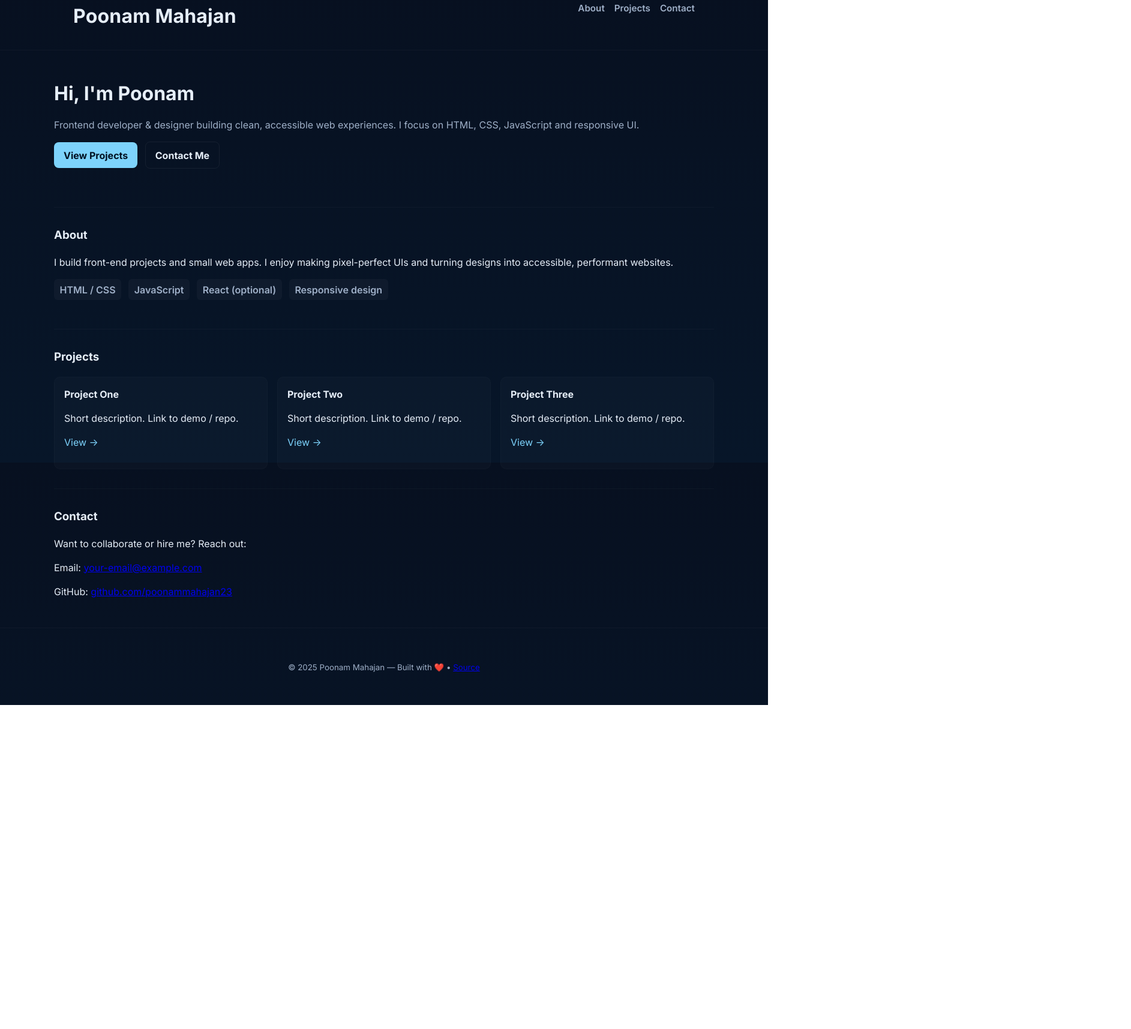
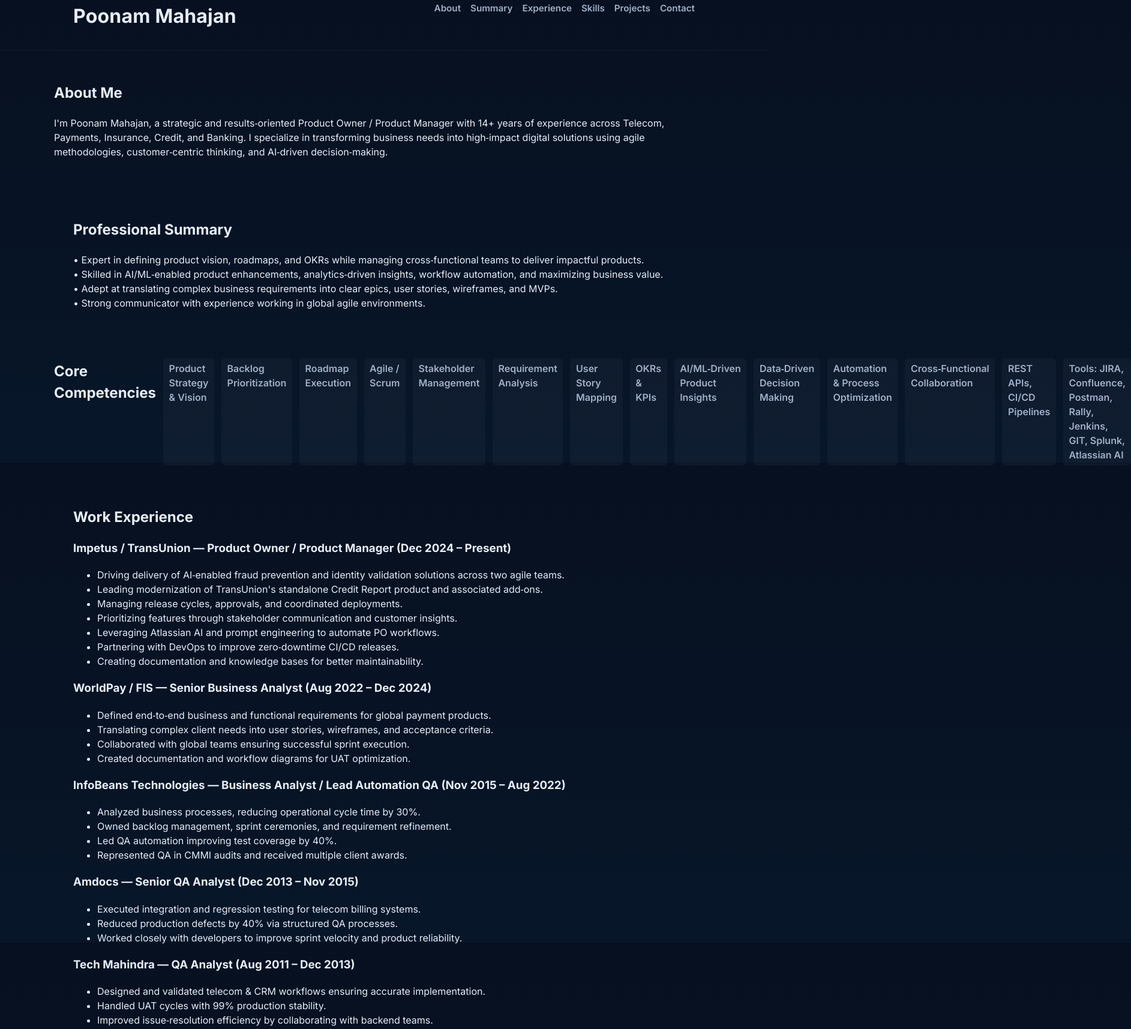
Before and after one commit to poonammahajan23/poonammahajan23.github.io, a plain HTML site: page index.html in a window 1280 px wide. Shown: the part 29-1744 px from the top of the page at 60% size, 1885 px wide, since content can reach past the window. Before the commit the page ends 1204 px from the top, so only its background shows below. Drawn offline with Linux system fonts and the light colour scheme.

Commit message:
Revise portfolio content and structure in index.html
Updated the portfolio content to reflect current role and skills, including a new professional summary and contact information.

```diff
--- a/index.html
+++ b/index.html
@@ -1,10 +1,11 @@
+<!-- Updated index.html with resume content -->
 <!doctype html>
 <html lang="en">
 <head>
   <meta charset="utf-8" />
   <meta name="viewport" content="width=device-width,initial-scale=1" />
   <title>Poonam Mahajan — Portfolio</title>
-  <meta name="description" content="Portfolio of Poonam Mahajan — developer, designer, projects & contact." />
+  <meta name="description" content="Portfolio of Poonam Mahajan — Product Owner / Product Manager" />
   <link href="https://fonts.googleapis.com/css2?family=Inter:wght@300;400;600;700&display=swap" rel="stylesheet">
   <link rel="stylesheet" href="assets/styles.css">
 </head>
@@ -14,6 +15,9 @@
       <h1 class="brand">Poonam Mahajan</h1>
       <nav class="nav">
         <a href="#about">About</a>
+        <a href="#summary">Summary</a>
+        <a href="#experience">Experience</a>
+        <a href="#skills">Skills</a>
         <a href="#projects">Projects</a>
         <a href="#contact">Contact</a>
       </nav>
@@ -21,70 +25,121 @@
   </header>
 
   <main>
-    <section class="hero container">
-      <div class="hero-text">
-        <h2>Hi, I'm Poonam</h2>
-        <p>Frontend developer & designer building clean, accessible web experiences. I focus on HTML, CSS, JavaScript and responsive UI.</p>
-        <p class="cta">
-          <a class="btn" href="#projects">View Projects</a>
-          <a class="btn ghost" href="#contact">Contact Me</a>
-        </p>
-      </div>
-      <div class="hero-image" aria-hidden="true">
-        <!-- add an image file here if you want: assets/profile.jpg -->
-      </div>
+    <section id="about" class="container about">
+      <h2>About Me</h2>
+      <p>I'm Poonam Mahajan, a strategic and results‑oriented Product Owner / Product Manager with 14+ years of experience across Telecom, Payments, Insurance, Credit, and Banking. I specialize in transforming business needs into high‑impact digital solutions using agile methodologies, customer‑centric thinking, and AI‑driven decision‑making.</p>
     </section>
 
-    <section id="about" class="container about">
-      <h3>About</h3>
-      <p>I build front-end projects and small web apps. I enjoy making pixel-perfect UIs and turning designs into accessible, performant websites.</p>
+    <section id="summary" class="container summary">
+      <h2>Professional Summary</h2>
+      <p>• Expert in defining product vision, roadmaps, and OKRs while managing cross‑functional teams to deliver impactful products.<br>
+         • Skilled in AI/ML‑enabled product enhancements, analytics‑driven insights, workflow automation, and maximizing business value.<br>
+         • Adept at translating complex business requirements into clear epics, user stories, wireframes, and MVPs.<br>
+         • Strong communicator with experience working in global agile environments.</p>
+    </section>
+
+    <section id="skills" class="container skills">
+      <h2>Core Competencies</h2>
       <ul class="skills">
-        <li>HTML / CSS</li>
-        <li>JavaScript</li>
-        <li>React (optional)</li>
-        <li>Responsive design</li>
+        <li>Product Strategy & Vision</li>
+        <li>Backlog Prioritization</li>
+        <li>Roadmap Execution</li>
+        <li>Agile / Scrum</li>
+        <li>Stakeholder Management</li>
+        <li>Requirement Analysis</li>
+        <li>User Story Mapping</li>
+        <li>OKRs & KPIs</li>
+        <li>AI/ML‑Driven Product Insights</li>
+        <li>Data‑Driven Decision Making</li>
+        <li>Automation & Process Optimization</li>
+        <li>Cross‑Functional Collaboration</li>
+        <li>REST APIs, CI/CD Pipelines</li>
+        <li>Tools: JIRA, Confluence, Postman, Rally, Jenkins, GIT, Splunk, Atlassian AI</li>
+      </ul>
+    </section>
+
+    <section id="experience" class="container experience">
+      <h2>Work Experience</h2>
+
+      <h3>Impetus / TransUnion — Product Owner / Product Manager (Dec 2024 – Present)</h3>
+      <ul>
+        <li>Driving delivery of AI‑enabled fraud prevention and identity validation solutions across two agile teams.</li>
+        <li>Leading modernization of TransUnion's standalone Credit Report product and associated add‑ons.</li>
+        <li>Managing release cycles, approvals, and coordinated deployments.</li>
+        <li>Prioritizing features through stakeholder communication and customer insights.</li>
+        <li>Leveraging Atlassian AI and prompt engineering to automate PO workflows.</li>
+        <li>Partnering with DevOps to improve zero‑downtime CI/CD releases.</li>
+        <li>Creating documentation and knowledge bases for better maintainability.</li>
+      </ul>
+
+      <h3>WorldPay / FIS — Senior Business Analyst (Aug 2022 – Dec 2024)</h3>
+      <ul>
+        <li>Defined end‑to‑end business and functional requirements for global payment products.</li>
+        <li>Translating complex client needs into user stories, wireframes, and acceptance criteria.</li>
+        <li>Collaborated with global teams ensuring successful sprint execution.</li>
+        <li>Created documentation and workflow diagrams for UAT optimization.</li>
+      </ul>
+
+      <h3>InfoBeans Technologies — Business Analyst / Lead Automation QA (Nov 2015 – Aug 2022)</h3>
+      <ul>
+        <li>Analyzed business processes, reducing operational cycle time by 30%.</li>
+        <li>Owned backlog management, sprint ceremonies, and requirement refinement.</li>
+        <li>Led QA automation improving test coverage by 40%.</li>
+        <li>Represented QA in CMMI audits and received multiple client awards.</li>
+      </ul>
+
+      <h3>Amdocs — Senior QA Analyst (Dec 2013 – Nov 2015)</h3>
+      <ul>
+        <li>Executed integration and regression testing for telecom billing systems.</li>
+        <li>Reduced production defects by 40% via structured QA processes.</li>
+        <li>Worked closely with developers to improve sprint velocity and product reliability.</li>
+      </ul>
+
+      <h3>Tech Mahindra — QA Analyst (Aug 2011 – Dec 2013)</h3>
+      <ul>
+        <li>Designed and validated telecom & CRM workflows ensuring accurate implementation.</li>
+        <li>Handled UAT cycles with 99% production stability.</li>
+        <li>Improved issue‑resolution efficiency by collaborating with backend teams.</li>
       </ul>
     </section>
 
     <section id="projects" class="container projects">
-      <h3>Projects</h3>
+      <h2>Projects</h2>
       <div class="project-grid">
         <article class="project-card">
-          <h4>Project One</h4>
-          <p>Short description. Link to demo / repo.</p>
-          <p><a class="link" href="#">View →</a></p>
+          <h4>AI‑Enabled Fraud Prevention Platform</h4>
+          <p>Led product roadmap and delivery for TransUnion’s AI‑powered fraud detection workflow, improving identity validation accuracy and reducing manual checks.</p>
         </article>
 
         <article class="project-card">
-          <h4>Project Two</h4>
-          <p>Short description. Link to demo / repo.</p>
-          <p><a class="link" href="#">View →</a></p>
+          <h4>Global Payment Gateway Enhancements</h4>
+          <p>Defined functional requirements and acceptance criteria for FIS global payments platform used by millions of merchants worldwide.</p>
         </article>
 
         <article class="project-card">
-          <h4>Project Three</h4>
-          <p>Short description. Link to demo / repo.</p>
-          <p><a class="link" href="#">View →</a></p>
+          <h4>QA Automation Framework</h4>
+          <p>Built a scalable automation framework improving overall test coverage and reducing regression cycles by 40% at InfoBeans.</p>
         </article>
       </div>
     </section>
 
     <section id="contact" class="container contact">
-      <h3>Contact</h3>
-      <p>Want to collaborate or hire me? Reach out:</p>
-      <p>Email: <a href="mailto:your-email@example.com">your-email@example.com</a></p>
-      <p>GitHub: <a href="https://github.com/poonammahajan23" target="_blank" rel="noopener">github.com/poonammahajan23</a></p>
+      <h2>Contact Information</h2>
+      <p><strong>Phone:</strong> +91 7049020003</p>
+      <p><strong>Email:</strong> poonam.mahajan23@gmail.com</p>
+      <p><strong>Location:</strong> Pune, Maharashtra</p>
+      <p><strong>LinkedIn:</strong> <a href="https://www.linkedin.com/in/poonam-mahajan-productowner" target="_blank">linkedin.com/in/poonam-mahajan-productowner</a></p>
     </section>
+
   </main>
 
   <footer class="site-footer">
     <div class="container">
-      <small>© <span id="year"></span> Poonam Mahajan — Built with ❤️ • <a href="https://github.com/poonammahajan23/poonammahajan23.github.io" target="_blank" rel="noopener">Source</a></small>
+      <small>© <span id="year"></span> Poonam Mahajan — Portfolio</small>
     </div>
   </footer>
 
   <script>
-    // set year automatically
     document.getElementById('year').textContent = new Date().getFullYear();
   </script>
 </body>
```
